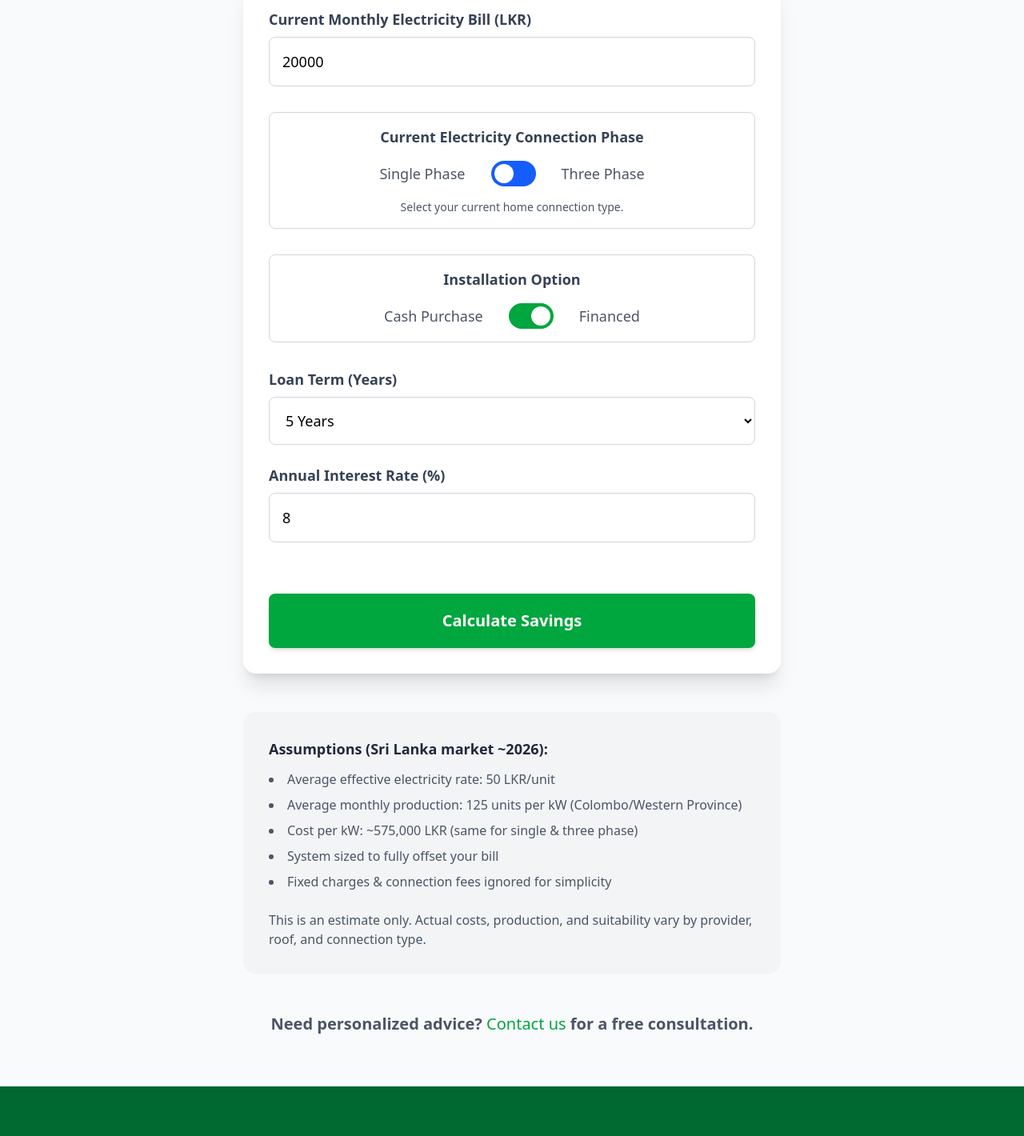
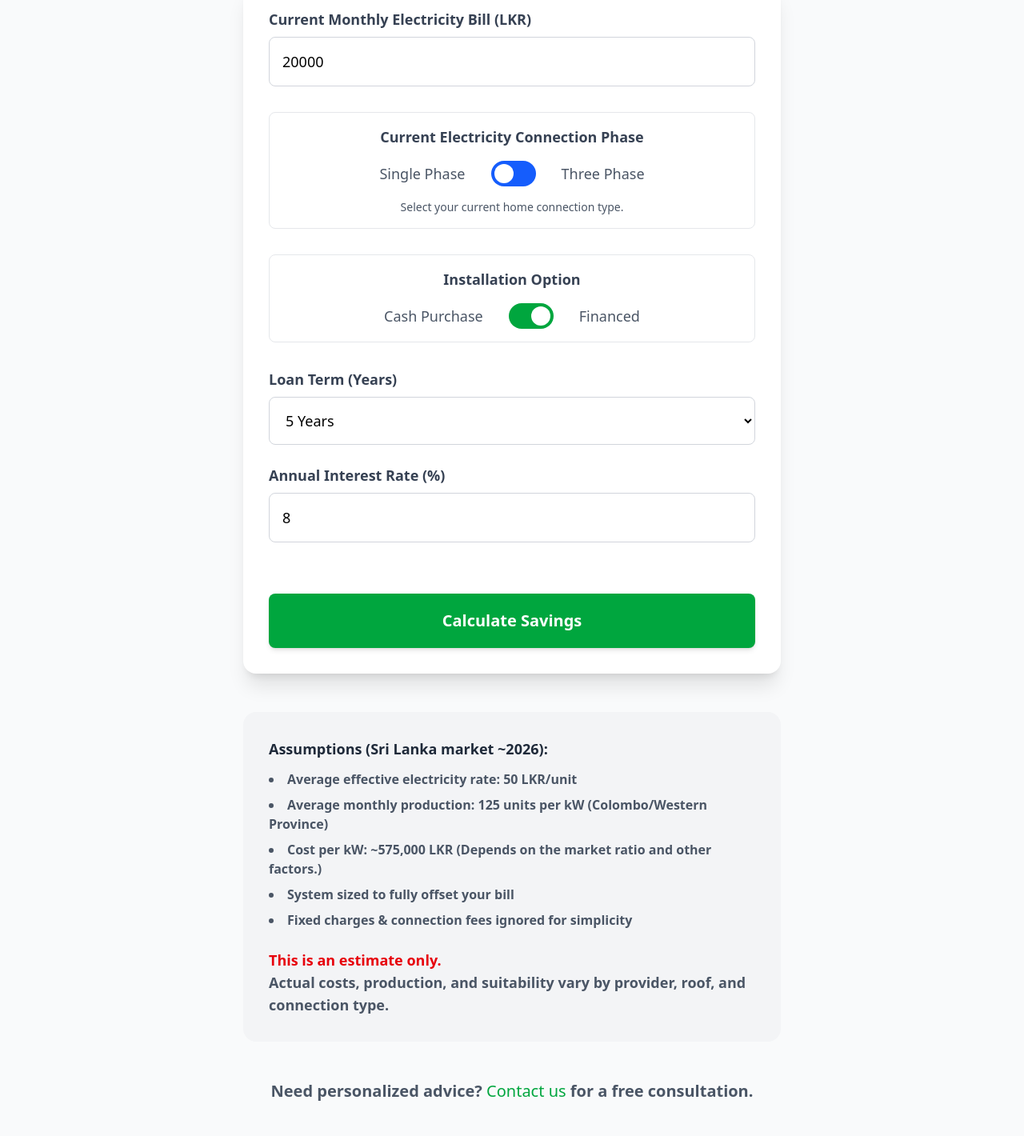
Before and after one commit to piyumal1997/sndsolutions, a React (Vite) app: page /solar-calculator in a window 1280 px wide. Shown: the part 409-1829 px from the top of the page at 80% size. Built offline with nearby package versions, Linux system fonts and the light colour scheme.

Commit message:
sndfolutions  1.18

```diff
--- a/src/components/ui/SolarCalculator.jsx
+++ b/src/components/ui/SolarCalculator.jsx
@@ -1,20 +1,19 @@
-// src/components/ui/SolarCalculator.jsx
-// Updated: Manual phase only, same cost per kW, informative note for >5kW
+// src/components/ui/SolarCalculator.jsx (Updated – Added Avg Monthly Generation)
 import { useState } from 'react';
 import { FontAwesomeIcon } from '@fortawesome/react-fontawesome';
 import {
-  faPlug,
-  faBolt,
-  faSolarPanel,
-  faMoneyBillWave,
-  faPiggyBank,
-  faCalendarAlt,
-  faExclamationCircle,
+  faPlug,           // Connection Type
+  faBolt,           // Estimated monthly consumption
+  faSolarPanel,     // Recommended system size + Generation
+  faMoneyBillWave,  // Upfront cost / System cost
+  faPiggyBank,      // Savings / EMI
+  faCalendarAlt,    // Payback period
+  faExclamationCircle, // Note
 } from '@fortawesome/free-solid-svg-icons';
 
 const SolarCalculator = () => {
   const [bill, setBill] = useState(20000);
-  const [phase, setPhase] = useState('single'); // only manual
+  const [phase, setPhase] = useState('single'); // manual only
   const [option, setOption] = useState('financed');
   const [term, setTerm] = useState(5);
   const [rate, setRate] = useState(8.0);
@@ -26,12 +25,10 @@ const SolarCalculator = () => {
       return;
     }
 
-    // ────────────────────────────────────────────────
-    // Fixed assumptions (same cost per kW for both phases)
-    // ────────────────────────────────────────────────
+    // Fixed assumptions
     const AVERAGE_RATE_PER_UNIT   = 50;
     const UNITS_PER_KW_MONTH      = 125;
-    const COST_PER_KW             = 575000; // same for single & three phase
+    const COST_PER_KW             = 575000; // same for both phases
 
     const units       = Math.round(bill / AVERAGE_RATE_PER_UNIT);
     const kwNeeded    = Math.ceil(units / UNITS_PER_KW_MONTH);
@@ -39,9 +36,12 @@ const SolarCalculator = () => {
     const annualSavings = bill * 12;
     const paybackYears  = (totalCost / annualSavings).toFixed(1);
 
+    // New: Avg Monthly Generation from selected system
+    const avgMonthlyGeneration = Math.round(kwNeeded * UNITS_PER_KW_MONTH);
+
     const phaseDisplay = phase === 'single' ? 'Single Phase' : 'Three Phase';
 
-    // Informative note when system size > 5 kW
+    // Informative note for >5 kW on single phase
     let phaseNote = '';
     if (kwNeeded > 5 && phase === 'single') {
       phaseNote = `Note: A ${kwNeeded} kW system typically requires a three-phase connection for optimal performance and load balancing. You selected single-phase, which may limit system size or require upgrades.`;
@@ -54,6 +54,7 @@ const SolarCalculator = () => {
     const common = {
       units: units.toLocaleString() + ' units',
       kw: kwNeeded + ' kW',
+      generation: avgMonthlyGeneration.toLocaleString() + ' units', // New field
       cost: 'Rs. ' + Math.round(totalCost).toLocaleString(),
       payback: paybackYears + ' years',
       phase: phaseDisplay,
@@ -114,8 +115,8 @@ const SolarCalculator = () => {
           />
         </div>
 
-        {/* Phase Selection – Manual only */}
-        <div className="flex flex-col items-center border-1 border-gray-300 rounded-lg p-4">
+        {/* Manual Phase Selection */}
+        <div className="flex flex-col items-center border-1 border-gray-200 p-4 rounded-lg">
           <label className="text-base md:text-lg font-semibold text-gray-700 mb-4">
             Current Electricity Connection Phase
           </label>
@@ -138,7 +139,7 @@ const SolarCalculator = () => {
         </div>
 
         {/* Installation Option */}
-        <div className="flex flex-col items-center border-1 border-gray-300 rounded-lg p-4">
+        <div className="flex flex-col items-center border-1 border-gray-200 p-4 rounded-lg">
           <label className="text-base md:text-lg font-semibold text-gray-700 mb-4">
             Installation Option
           </label>
@@ -157,7 +158,7 @@ const SolarCalculator = () => {
           </div>
         </div>
 
-        {/* Loan fields */}
+        {/* Loan Fields */}
         {option === 'financed' && (
           <div className="space-y-6">
             <div>
@@ -202,7 +203,7 @@ const SolarCalculator = () => {
         </button>
       </div>
 
-      {/* Results – Grid Cards with Icons */}
+      {/* Results Grid – Now includes Avg Monthly Generation */}
       {results && (
         <div className="mt-12 bg-white rounded-2xl shadow-xl p-6 md:p-8 space-y-6">
           <h2 className="text-2xl md:text-3xl font-bold text-center text-gray-900">
@@ -210,28 +211,35 @@ const SolarCalculator = () => {
           </h2>
 
           <div className="grid grid-cols-1 sm:grid-cols-2 lg:grid-cols-3 gap-6">
-            {/* 1. Connection Type */}
+            {/* Connection Type */}
             <div className="bg-gray-50 rounded-lg p-5 text-center shadow-md">
               <FontAwesomeIcon icon={faPlug} className="text-green-600 text-4xl mb-3" />
               <p className="text-sm text-gray-600 font-medium">Connection Type</p>
               <p className="text-xl font-bold">{results.phase}</p>
             </div>
 
-            {/* 2. Estimated Consumption */}
+            {/* Estimated Consumption */}
             <div className="bg-gray-50 rounded-lg p-5 text-center shadow-md">
               <FontAwesomeIcon icon={faBolt} className="text-green-600 text-4xl mb-3" />
               <p className="text-sm text-gray-600 font-medium">Estimated Consumption</p>
               <p className="text-xl font-bold">{results.units}</p>
             </div>
 
-            {/* 3. Recommended System Size */}
+            {/* Recommended System Size */}
             <div className="bg-gray-50 rounded-lg p-5 text-center shadow-md">
               <FontAwesomeIcon icon={faSolarPanel} className="text-green-600 text-4xl mb-3" />
-              <p className="text-sm text-gray-600 font-medium">System Size</p>
+              <p className="text-sm text-gray-600 font-medium">Recommended System Size</p>
               <p className="text-xl font-bold">{results.kw}</p>
             </div>
 
-            {/* 4. Cost */}
+            {/* Avg Monthly Generation – NEW */}
+            <div className="bg-gray-50 rounded-lg p-5 text-center shadow-md">
+              <FontAwesomeIcon icon={faSolarPanel} className="text-green-600 text-4xl mb-3" />
+              <p className="text-sm text-gray-600 font-medium">Avg Monthly Generation</p>
+              <p className="text-xl font-bold">{results.generation}</p>
+            </div>
+
+            {/* Cost */}
             <div className="bg-gray-50 rounded-lg p-5 text-center shadow-md">
               <FontAwesomeIcon icon={faMoneyBillWave} className="text-green-600 text-4xl mb-3" />
               <p className="text-sm text-gray-600 font-medium">
@@ -240,7 +248,7 @@ const SolarCalculator = () => {
               <p className="text-xl font-bold">{results.cost}</p>
             </div>
 
-            {/* 5. Savings or EMI */}
+            {/* Savings or EMI */}
             <div className="bg-gray-50 rounded-lg p-5 text-center shadow-md">
               <FontAwesomeIcon icon={faPiggyBank} className="text-green-600 text-4xl mb-3" />
               <p className="text-sm text-gray-600 font-medium">
@@ -251,7 +259,7 @@ const SolarCalculator = () => {
               </p>
             </div>
 
-            {/* 6. Payback Period */}
+            {/* Payback Period */}
             <div className="bg-gray-50 rounded-lg p-5 text-center shadow-md">
               <FontAwesomeIcon icon={faCalendarAlt} className="text-green-600 text-4xl mb-3" />
               <p className="text-sm text-gray-600 font-medium">Payback Period</p>
@@ -273,15 +281,18 @@ const SolarCalculator = () => {
       {/* Assumptions */}
       <div className="mt-12 bg-gray-100 rounded-2xl p-6 md:p-8 text-sm md:text-base text-gray-600">
         <strong className="block mb-3 text-lg text-gray-800">Assumptions (Sri Lanka market ~2026):</strong>
-        <ul className="list-disc list-inside space-y-2">
+        <ul className="list-disc list-inside space-y-2 font-semibold">
           <li>Average effective electricity rate: 50 LKR/unit</li>
           <li>Average monthly production: 125 units per kW (Colombo/Western Province)</li>
-          <li>Cost per kW: ~575,000 LKR (same for single & three phase)</li>
+          <li>Cost per kW: ~575,000 LKR (Depends on the market ratio and other factors.)</li>
           <li>System sized to fully offset your bill</li>
           <li>Fixed charges & connection fees ignored for simplicity</li>
         </ul>
-        <p className="mt-6">
-          This is an estimate only. Actual costs, production, and suitability vary by provider, roof, and connection type.
+        <p className="mt-6 text-lg text-red-600 font-semibold">
+          This is an estimate only.
+          </p>
+        <p className="text-lg font-semibold">
+           Actual costs, production, and suitability vary by provider, roof, and connection type.
         </p>
       </div>
     </div>
```
